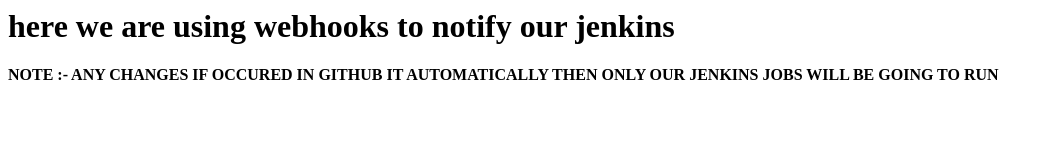
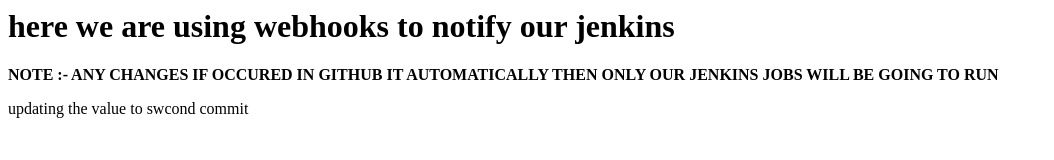
Before and after one commit to basant827009kr/jenkins_test2, a plain HTML site: page index.html in a window 1280 px wide. Shown: the whole page, without its empty margins (0-1054 px from the left). Drawn offline with Linux system fonts and the light colour scheme.

Commit message:
second commit

```diff
--- a/index.html
+++ b/index.html
@@ -6,7 +6,7 @@
 		<p><B>NOTE :- ANY CHANGES IF OCCURED IN GITHUB IT AUTOMATICALLY
 		THEN ONLY OUR JENKINS JOBS WILL BE GOING TO RUN
 		</B></p>
-
+		<p>updating the value to swcond commit</p>
 	</body>
 
 
```
